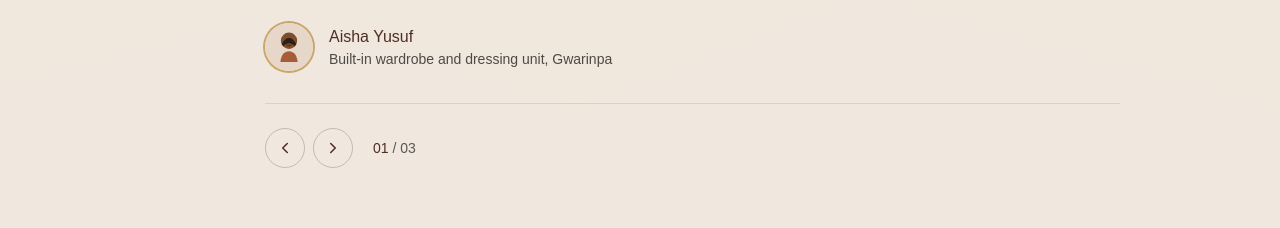
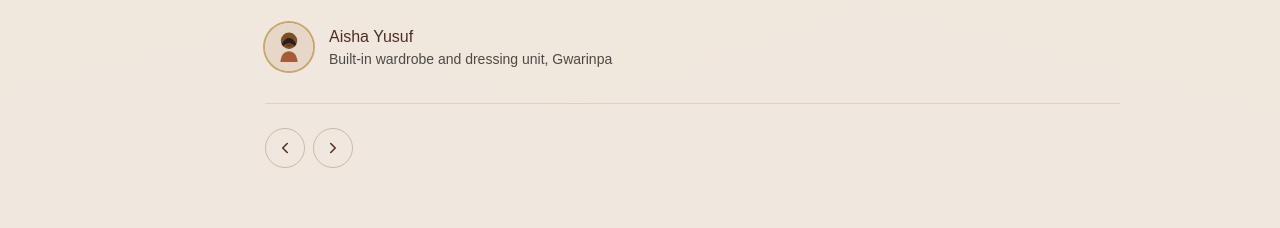
Before and after one commit to MaryAMsendoo/tm, a Next.js app: page / in a window 1280 px wide. Shown: the part 10777-11005 px from the top of the page. Built offline with nearby package versions, Linux system fonts and the light colour scheme.

Commit message:
Removed index number on the testimonier section

```diff
--- a/components/home/Testimonials.tsx
+++ b/components/home/Testimonials.tsx
@@ -93,10 +93,6 @@ export function Testimonials() {
                     </button>
                   </div>
                   <p className="text-sm tabular-nums text-[var(--text-subtle)]">
-                    <span className="text-[var(--brand-wood)]">
-                      {pad(index + 1)}
-                    </span>{" "}
-                    / {pad(total)}
                   </p>
                 </div>
               )}
```
